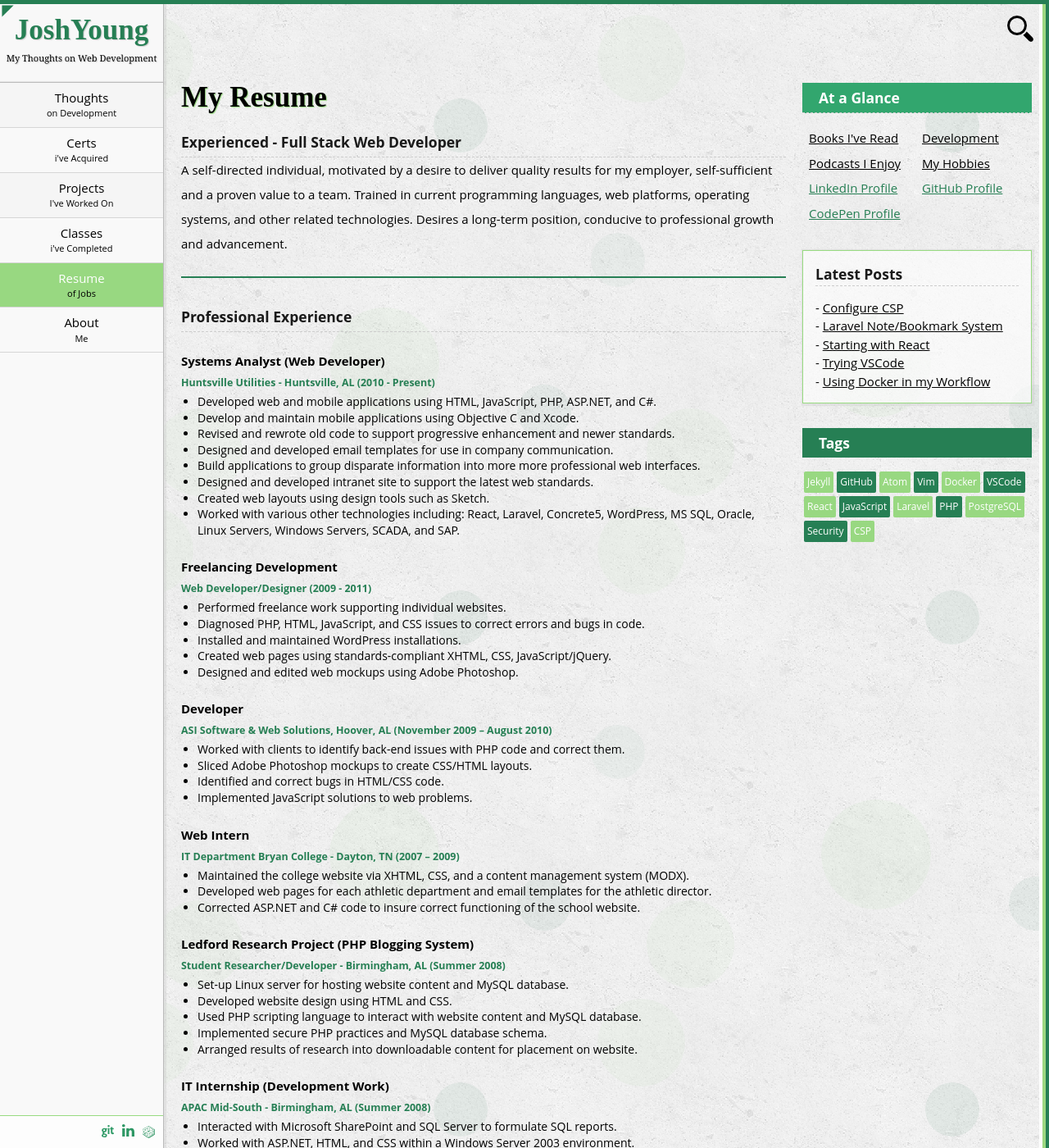
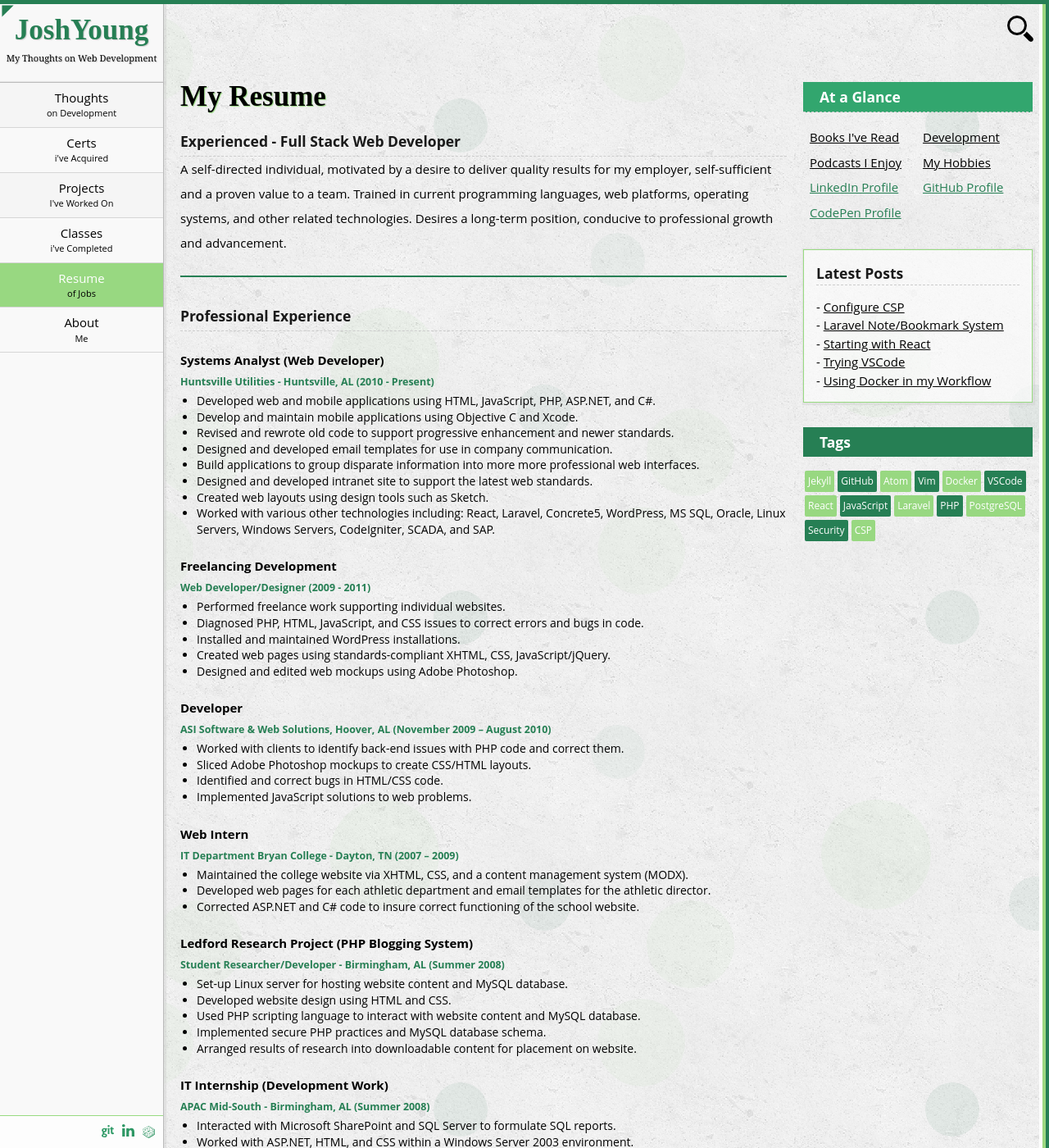
Before and after one commit to coder745/josh_website, a Jekyll site: the page built from resume.md, in a window 1280 px wide and 1400 px high. Shown: the whole window at 82% size. Built offline with Jekyll 4.4.1, drawn with Linux system fonts in a browser that asks for light colours.

```diff
--- a/_includes/header.html
+++ b/_includes/header.html
@@ -32,14 +32,14 @@
             <form role='search' class='inner' action='' id='site_search' method='get'>
                 <fieldset>
                     <legend>Site Search</legend>
-                    <input placeholder='Search Blog' type='search' id='search_box' value='' />
+                    <input placeholder='Search Blog' autofocus type='search' id='search_box' value='' />
                 </fieldset>
             </form>
-            <div id='close_search' class='close-form'>x</div>
+            <div id='close_search' class='close-form'></div>
 
             <div id='search_results'></div>
 
-        </div>
+        </div><!-- search -->
 
         <svg display='none'>
             <symbol id='git_svg' viewBox="0 0 15 15">
--- a/_layouts/defaults.html
+++ b/_layouts/defaults.html
@@ -23,6 +23,12 @@
                     </div><!-- inner -->
                 {% endif %}
 
+                {% if page.layout == 'portfolio_entry' %}
+                    <div class='inner tags'>
+                        {% include tags.html %}
+                    </div><!-- inner -->
+                {% endif %}
+
                 <div class='inner'>
                     <h3>Latest Posts</h3>
                     <ul>
@@ -32,7 +38,7 @@
                     </ul>
                 </div><!-- inner -->
 
-                {% if page.title != 'Home' and page.layout != 'portfolio_entry' %}
+                {% if page.title != 'Home' and page.layout != 'portfolio_entry' and page.title != 'Tags' %}
                     <div class='inner tags'>
                         {% include tags.html %}
                     </div><!-- inner -->
--- a/css/style.scss
+++ b/css/style.scss
@@ -127,11 +127,13 @@ body {
     right: 10px;
     height: 50px;
     background: url('../img/magnifier-tool_2.png') center center no-repeat;
+    &:hover {
+        cursor: pointer;
+    }
 }
 
 #main_content {
     position: relative;
-    border: solid 1px red;
 }
 #nav_search {
     position: absolute;
@@ -141,15 +143,15 @@ body {
 }
 
 #search {
-    position: absolute;
-    top: 0px;
-    background: #000;
+    background: rgba(50, 166, 110, 0.97);
     position: fixed;
     top: 0;
     right: 0;
     bottom: 0;
     left: 0;
-    z-index: 1;
+    height: 100%;
+    width: 100%;
+    z-index: 3;
     margin-top: 100px;
     display: none;
 }
@@ -157,7 +159,6 @@ body {
 form.inner {
     float: left;
     width: 100%;
-    background: #fff;
     border: solid 1px blue;
     margin-top: -100px;
     margin-right: -100px;
@@ -178,6 +179,7 @@ form.inner {
         border: 0;
         text-align: center;
         width: 100%;
+        background: rgba(255, 255, 255, 0.957);
         &:focus {
             border: none;
         }
@@ -188,16 +190,15 @@ form.inner {
     margin-top: -100px;
     float: left;
     width: 100px;
-    background: red;
     height: 100px;
-    background: #000 url('../img/delete.png') center center no-repeat;
+    background: #4d4d4f url('../img/delete.png') center center no-repeat;
+    background: rgba(77, 77, 79, 0.957) url('../img/delete.png') center center no-repeat;
     &:hover {
         cursor: pointer;
+        background: #666666 url('../img/delete.png') center center no-repeat;
     }
 }
 
-#search_results {
-}
 #search_results div {
     clear: both;
     background: #fff;
@@ -640,6 +641,7 @@ footer {
 @media (min-width: pxToRem(768px)) {
     header {
         position: fixed;
+        z-index: 2;
     }
 
     #start_search {
@@ -647,8 +649,12 @@ footer {
         position: absolute;
         top: 10px;
         right: 10px;
+        z-index: 1;
         height: 50px;
         background: url('../img/magnifier-tool.png') center center no-repeat;
+        &:hover {
+            cursor: pointer;
+        }
     }
 
     .logo {
@@ -658,6 +664,7 @@ footer {
     }
     aside.left-aside {
         position: fixed;
+        z-index: 2;
         background: #f9f9f9;
         width: pxToRem(200px);
         height: 100%;
--- a/resume.md
+++ b/resume.md
@@ -27,7 +27,7 @@ weight: 30
                 <li>Build applications to group disparate information into more more professional web interfaces.</li>
                 <li>Designed and developed intranet site to support the latest web standards.</li>
                 <li>Created web layouts using design tools such as Sketch.</li>
-                <li>Worked with various other technologies including: React, Laravel, Concrete5, WordPress, MS SQL, Oracle, Linux Servers, Windows Servers, SCADA, and SAP.</li>
+                <li>Worked with various other technologies including: React, Laravel, Concrete5, WordPress, MS SQL, Oracle, Linux Servers, Windows Servers, CodeIgniter, SCADA, and SAP.</li>
             </ul>
 
             <h4>Freelancing Development</h4>
--- a/scripts/new_search.js
+++ b/scripts/new_search.js
@@ -1,6 +1,15 @@
 var scroll_site_top = function() {
-    window.scrollTo(0,0);
+	scrollUpSlowly();
 };
+
+function scrollUpSlowly() {
+	if (window.scrollY !== 0) {
+		setTimeout(function() {
+			window.scrollTo(0, (window.scrollY - 30));
+			scrollUpSlowly();
+		}, 30)
+	}
+}
 
 document.getElementById('start_search').onclick = function() {
 	document.getElementById('search').style.display = 'block';
```
Also changed, not shown: classes.md (+2 -2 lines).
